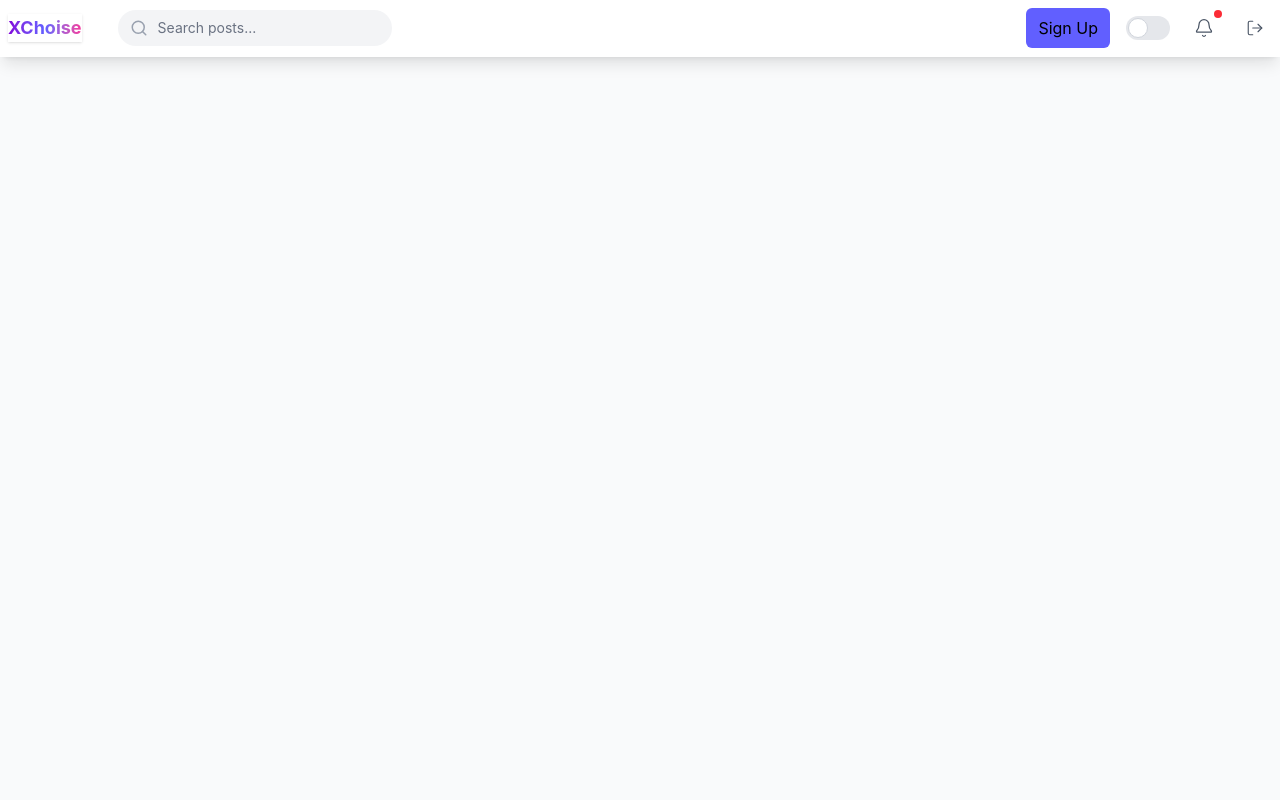
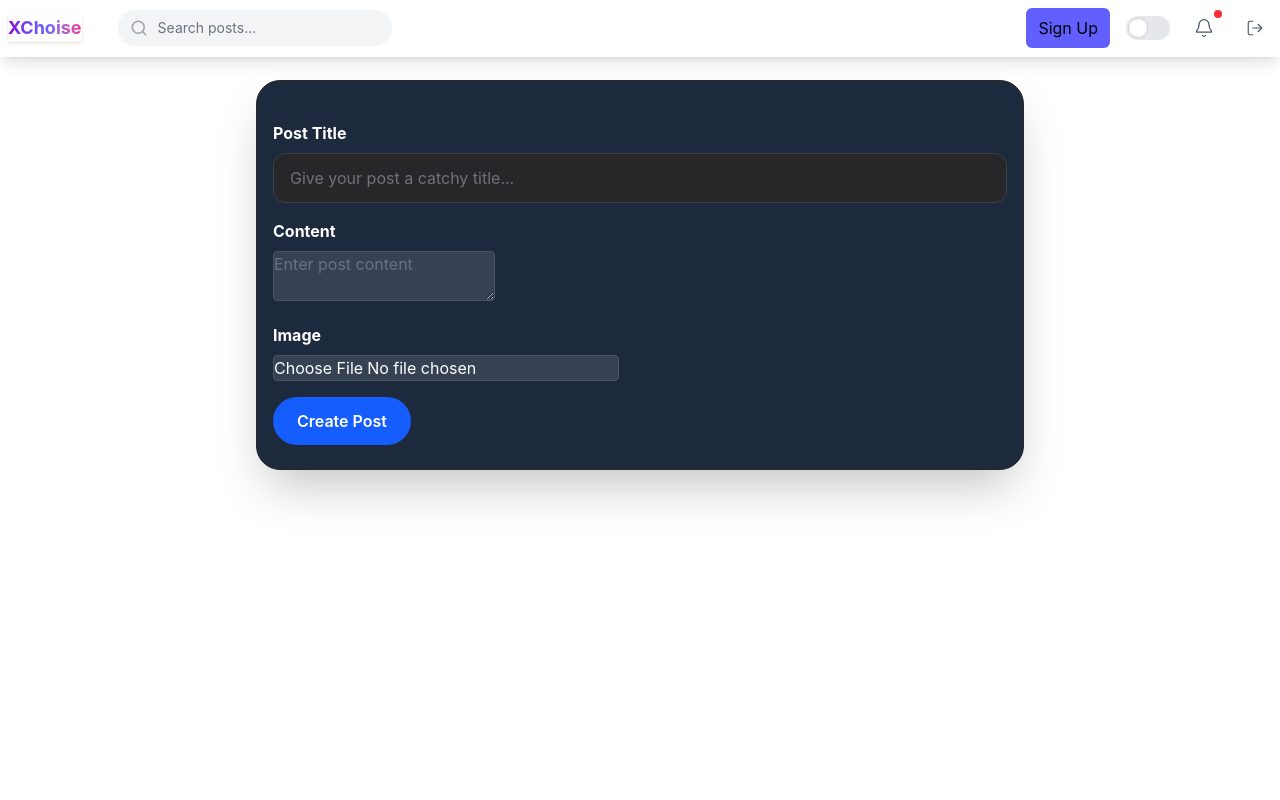
Before and after one commit to MOHSIN777333/Social_media, a React (Vite) app: page /create in a window 1280 px wide. Shown: the top 800 px of the page. Built offline with nearby package versions, Linux system fonts and the light colour scheme; no server answers.

Commit message:
fix problem is create click no show create post page this is header full height problem when i remove than show the post page

```diff
--- a/src/App.jsx
+++ b/src/App.jsx
@@ -8,15 +8,15 @@ function App() {
 
 
   return (
-    <div>
+    <>
       <Header />
-      <div>
+      <main className="pt-16 md:pt-20 pb-24">
         <Routes>
           <Route path="/" element={<Home />} />
           <Route path="/create" element={<CreatePostPage />} />
         </Routes>
-      </div>
-    </div>
+      </main>
+    </>
   )
 }
 
--- a/src/Components/CreatePost.jsx
+++ b/src/Components/CreatePost.jsx
@@ -57,21 +57,47 @@ const CreatePost = () => {
         createPostMutation({ title, content, image });
     }
     return (
-        <form onSubmit={handleSubmit} className='flex flex-col  max-w-2xl mx-auto p-6  bg-gray-800 rounded shadow-md '>
+        <form onSubmit={handleSubmit} className="
+max-w-full
+px-4
+
+rounded-3xl
+dark:border dark:border-white/10
+dark:bg-white/10
+backdrop-blur-2xl
+shadow-2xl
+p-6
+border border-zinc-800 bg-slate-800
+md:max-w-3xl
+">
             <div className="text-red-500 mb-4">
                 {error && <p>{error.message}</p>}
             </div>
             <div className='mb-4'>
                 <label htmlFor='title' className='block text-white font-bold mb-2'>
-                    Title
+                    Post Title
                 </label>
                 <input
                     onChange={(e) => setTitle(e.target.value)}
                     value={title}
                     type='text'
                     id='title'
-                    className='bg-gray-700 text-white placeholder:text-gray-500 border border-gray-600 rounded focus:outline-none focus:ring-2 focus:ring-blue-500'
-                    placeholder='Enter post title'
+                    className="
+w-full
+rounded-xl
+bg-zinc-800
+border
+border-zinc-700
+px-4
+py-3
+text-white
+placeholder:text-zinc-500
+focus:border-blue-500
+focus:ring-4
+focus:ring-blue-500/20
+transition-all
+"
+                    placeholder='Give your post a catchy title...'
                 />
             </div>
             <div className='mb-4'>
@@ -82,7 +108,6 @@ const CreatePost = () => {
                     onChange={(e) => setContent(e.target.value)}
                     value={content}
                     id='content'
-                    rows={5}
                     className='bg-gray-700 text-white placeholder:text-gray-500 border border-gray-600 rounded focus:outline-none focus:ring-2 focus:ring-blue-500'
                     placeholder='Enter post content'
                 ></textarea>
@@ -104,7 +129,22 @@ const CreatePost = () => {
             </div>
             <button
                 type='submit'
-                className='bg-blue-500 hover:bg-blue-700 text-white font-bold py-2 px-4 rounded'
+                className="
+                from-blue-600
+to-indigo-600
+rounded-full
+bg-blue-600
+hover:bg-blue-700
+px-6
+py-3
+font-semibold
+text-white
+transition-all
+hover:scale-105
+active:scale-95
+w-full
+md:w-auto
+"
             >
                 {isPending ? 'Creating...' : 'Create Post'}
             </button>
--- a/src/Pages/CreatePostPage.jsx
+++ b/src/Pages/CreatePostPage.jsx
@@ -1,11 +1,14 @@
-import React from 'react'
-import CreatePost from '../Components/CreatePost'
+import React from "react";
+import CreatePost from "../Components/CreatePost";
+
 const CreatePostPage = () => {
     return (
-        <article className='flex flex-col items-center justify-center min-h-screen bg-gray-900'>
-            <CreatePost />
-        </article>
-    )
-}
+        <main className="px-4 ">
+            <div className="mx-auto max-w-3xl">
+                <CreatePost />
+            </div>
+        </main>
+    );
+};
 
-export default CreatePostPage
+export default CreatePostPage;
--- a/src/Pages/Header.jsx
+++ b/src/Pages/Header.jsx
@@ -43,7 +43,7 @@ export default function Header() {
     };
 
     return (
-        <div className="min-h-screen bg-gray-50">
+        <>
             {/* Desktop Navigation - Hidden on mobile, visible on md+ */}
             <div className="hidden md:block">
                 <DesktopNavbar
@@ -62,7 +62,7 @@ export default function Header() {
             </div>
 
             {/* Mobile Navigation */}
-            <div className="md:hidden flex flex-col h-screen">
+            <>
                 <MobileTopBar
                     user={user}
                     signOut={signOut}
@@ -76,8 +76,8 @@ export default function Header() {
                     setActiveTab={setActiveTab}
                     onCreatePost={handleCreatePost}
                 />
-            </div>
+            </>
 
-        </div>
+        </>
     );
 }
```
